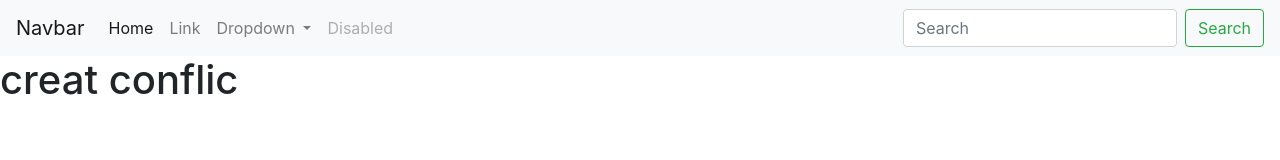
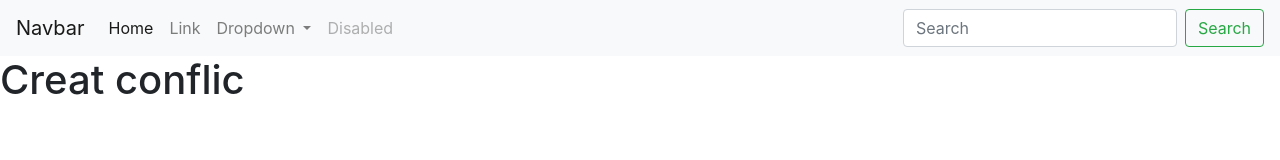
Before and after one commit to thanphap/ProjectBootstrap, a plain HTML site: page index.html in a window 1280 px wide. Drawn offline with nearby package versions, Linux system fonts and the light colour scheme.

Commit message:
Update index.html

```diff
--- a/index.html
+++ b/index.html
@@ -46,7 +46,7 @@
           </nav>
     </header>
     <section class="carousel">
-      <h1>creat conflic</h1>
+      <h1>Creat conflic</h1>
     </section>
     <footer></footer>
 
```
